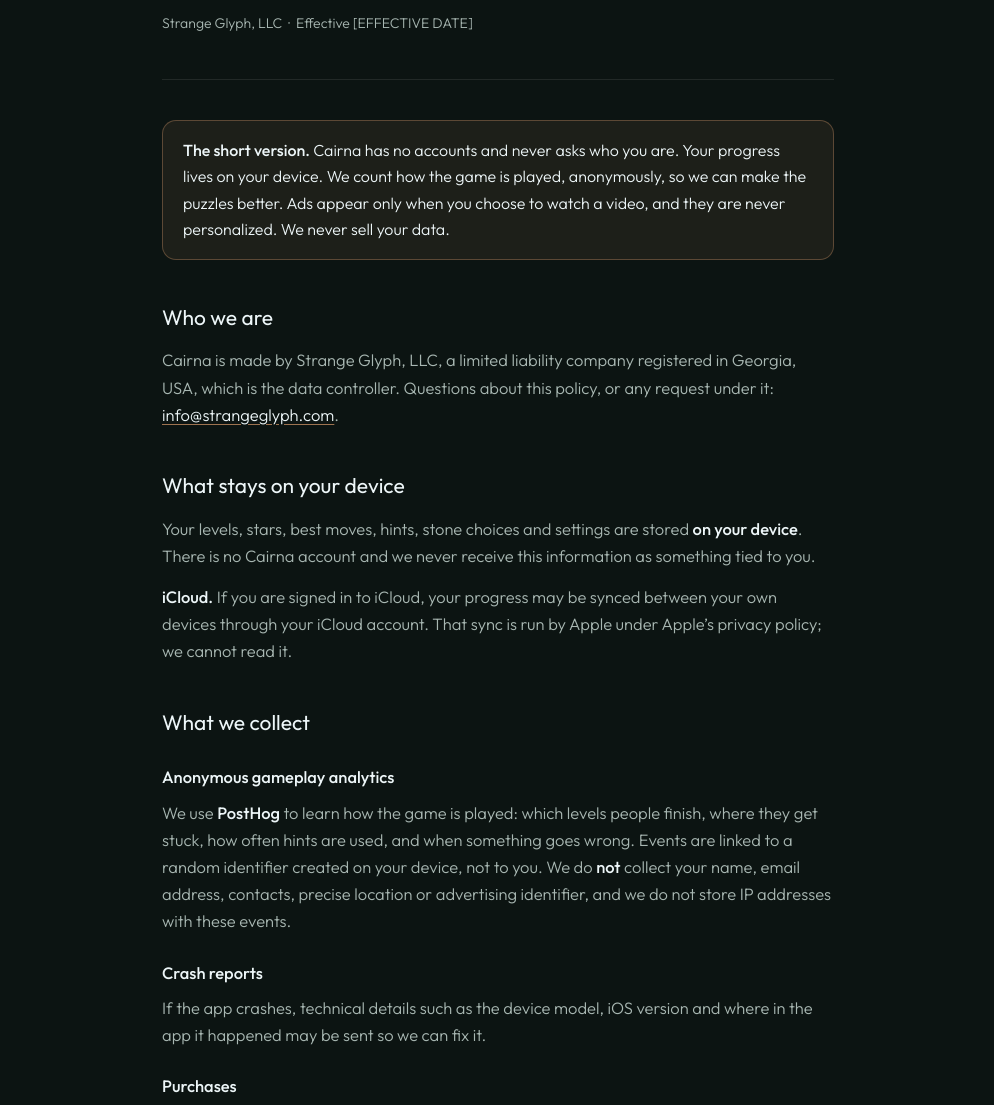
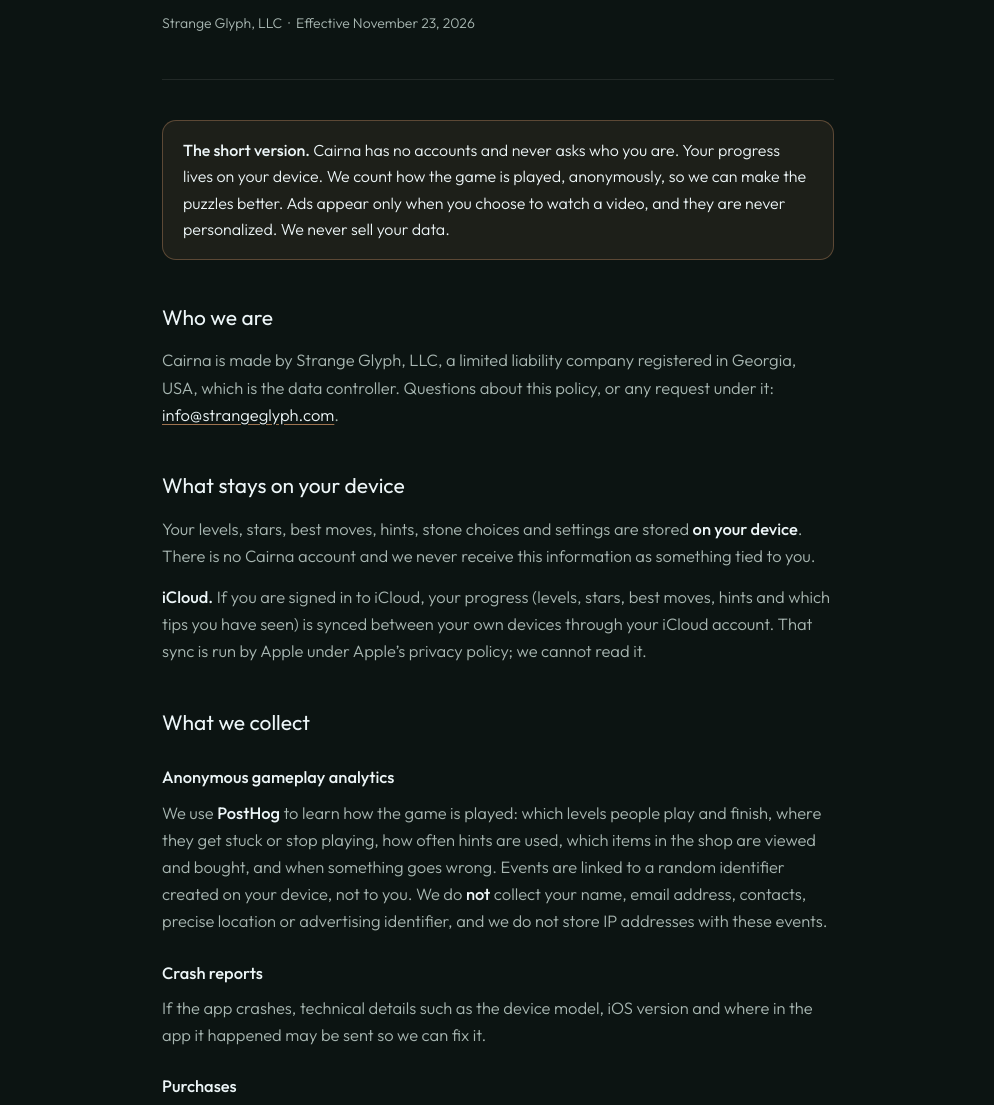
Before and after one commit to mplymale/cairna-site, a plain HTML site: page privacy.html in a window 1280 px wide. Shown: the part 175-1280 px from the top of the page, without its empty margins (142-1136 px from the left). Drawn offline with Linux system fonts and the light colour scheme.

Commit message:
Privacy policy: effective date, 24-month retention, iCloud sync and analytics as built

```diff
--- a/privacy.html
+++ b/privacy.html
@@ -26,7 +26,7 @@
 <div class="wrap">
   <div class="page-header">
     <h1>Privacy Policy</h1>
-    <p>Strange Glyph, LLC &nbsp;&middot;&nbsp; Effective [EFFECTIVE DATE]</p>
+    <p>Strange Glyph, LLC &nbsp;&middot;&nbsp; Effective November 23, 2026</p>
   </div>
 
   <div class="callout">
@@ -38,11 +38,11 @@
 
   <h2>What stays on your device</h2>
   <p>Your levels, stars, best moves, hints, stone choices and settings are stored <strong>on your device</strong>. There is no Cairna account and we never receive this information as something tied to you.</p>
-  <p><strong>iCloud.</strong> If you are signed in to iCloud, your progress may be synced between your own devices through your iCloud account. That sync is run by Apple under Apple&rsquo;s privacy policy; we cannot read it.</p>
+  <p><strong>iCloud.</strong> If you are signed in to iCloud, your progress (levels, stars, best moves, hints and which tips you have seen) is synced between your own devices through your iCloud account. That sync is run by Apple under Apple&rsquo;s privacy policy; we cannot read it.</p>
 
   <h2>What we collect</h2>
   <h3>Anonymous gameplay analytics</h3>
-  <p>We use <strong>PostHog</strong> to learn how the game is played: which levels people finish, where they get stuck, how often hints are used, and when something goes wrong. Events are linked to a random identifier created on your device, not to you. We do <strong>not</strong> collect your name, email address, contacts, precise location or advertising identifier, and we do not store IP addresses with these events.</p>
+  <p>We use <strong>PostHog</strong> to learn how the game is played: which levels people play and finish, where they get stuck or stop playing, how often hints are used, which items in the shop are viewed and bought, and when something goes wrong. Events are linked to a random identifier created on your device, not to you. We do <strong>not</strong> collect your name, email address, contacts, precise location or advertising identifier, and we do not store IP addresses with these events.</p>
   <h3>Crash reports</h3>
   <p>If the app crashes, technical details such as the device model, iOS version and where in the app it happened may be sent so we can fix it.</p>
   <h3>Purchases</h3>
@@ -67,7 +67,7 @@
   <p>Strange Glyph, LLC is a US business. Where any of our processors transfers data outside the EEA or UK, that transfer is made under the European Commission&rsquo;s Standard Contractual Clauses or an equivalent safeguard.</p>
 
   <h2>How long we keep it</h2>
-  <p>Anonymous analytics events are kept for up to <strong>[RETENTION]</strong> and then deleted. Your progress stays on your device until you delete the app or use Settings &rsaquo; Reset progress.</p>
+  <p>Anonymous analytics events are kept for up to <strong>24 months</strong> and then deleted. Your progress stays on your device, and in your iCloud account if sync is on, until you use Settings &rsaquo; Reset progress, which clears both.</p>
 
   <h2>Your rights</h2>
   <p>Because we do not know who you are, there is very little about you for us to hold. You can reset all progress in the app at any time, and withdraw ad consent in Settings. If you are in the EEA or UK you have the right to access, correct, delete, restrict or object to processing, and to complain to your local supervisory authority. Email <a href="mailto:info@strangeglyph.com">info@strangeglyph.com</a> and we will respond within <strong>30 days</strong>.</p>
```
